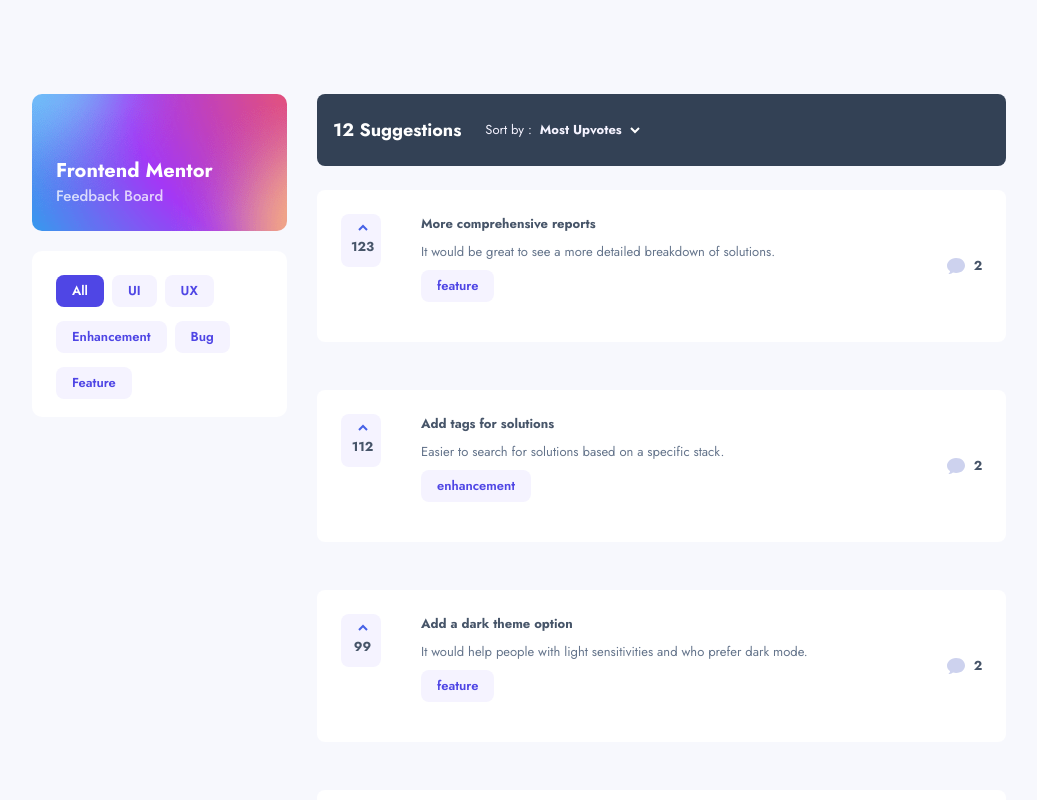
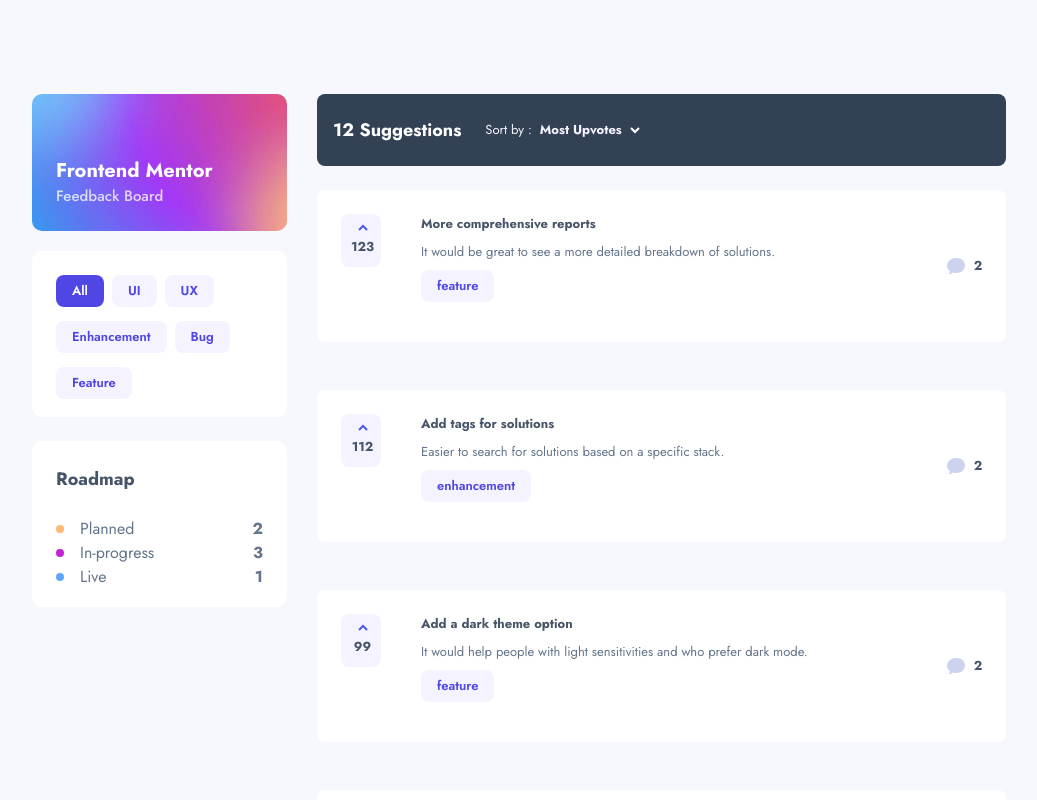
Before and after one commit to ltk55/fem-product-feedback-app, a Next.js app: page / in a window 1280 px wide. Shown: the top 800 px of the page, without its empty margins (121-1158 px from the left). Built offline with nearby package versions, Linux system fonts and the light colour scheme.

Commit message:
feat: add roadmap widget

```diff
--- a/components/Header/Header.tsx
+++ b/components/Header/Header.tsx
@@ -7,6 +7,8 @@
 import useStore from "@/lib/store";
 import iconClose from "@/public/img/shared/mobile/icon-close.svg";
 import iconHamburger from "@/public/img/shared/mobile/icon-hamburger.svg";
+
+import RoadmapWidget from "../RoadmapWidget/RoadmapWidget";
 
 export default function Header(): React.ReactNode {
   const [setIsSidebarOpen, isSidebarOpen] = useStore((state) => [
@@ -45,8 +47,9 @@
         />
       </div>
 
-      <div className="hidden md:block">
+      <div className="hidden md:flex md:gap-6 lg:flex-col">
         <CategoryFilterWidget />
+        <RoadmapWidget />
       </div>
     </header>
   );
--- /dev/null
+++ b/components/RoadmapWidget/RoadmapWidget.tsx
@@ -0,0 +1,46 @@
+import useStore from "@/lib/store";
+import { type Status } from "@/types";
+
+export default function RoadmapWidget(): JSX.Element {
+  const localData = useStore((state) => state.localData);
+
+  const statusCounts: Partial<Record<Status, number>> = {};
+
+  localData.productRequests.forEach((request) => {
+    if (request.status !== "suggestion") {
+      if (statusCounts[request.status] === undefined) {
+        statusCounts[request.status] = 1;
+      } else {
+        statusCounts[request.status] =
+          (statusCounts[request.status] as number) + 1;
+      }
+    }
+  });
+
+  return (
+    <div className="h-[178px] w-[223px] rounded-[10px] bg-white p-6 lg:h-[166px] lg:w-[255px]">
+      <h3 className="mb-6 text-lg font-bold text-slate-600">Roadmap</h3>
+      <ul>
+        {Object.entries(statusCounts).map(([status, count]) => (
+          <li key={status} className="flex items-center justify-between">
+            <div
+              className={`mr-4 h-2 w-2 rounded-full ${
+                status === "planned"
+                  ? "bg-orange-300"
+                  : status === "in-progress"
+                  ? "bg-fuchsia-600"
+                  : "bg-blue-400"
+              }`}
+            />
+            <div className="flex-1 text-base font-normal text-slate-500">
+              {status.charAt(0).toUpperCase() + status.slice(1)}
+            </div>
+            <div className="text-right text-base font-bold text-slate-500">
+              {count}
+            </div>
+          </li>
+        ))}
+      </ul>
+    </div>
+  );
+}
--- a/components/Sidebar/Sidebar.tsx
+++ b/components/Sidebar/Sidebar.tsx
@@ -3,6 +3,7 @@
 import useStore from "@/lib/store";
 
 import CategoryFilterWidget from "../CategoryFilterWidget/CategoryFilterWidget";
+import RoadmapWidget from "../RoadmapWidget/RoadmapWidget";
 
 export default function Sidebar(): React.ReactNode {
   const isSidebarOpen = useStore((state) => state.isSidebarOpen);
@@ -15,8 +16,9 @@
           : "pointer-events-none opacity-0"
       }`}
     >
-      <div className="absolute right-0 top-0 h-full w-[271px] bg-[#f7f8fd] p-6 shadow-md">
+      <div className="absolute right-0 top-0 flex h-full w-[271px] flex-col gap-6 bg-[#f7f8fd] p-6 shadow-md">
         <CategoryFilterWidget />
+        <RoadmapWidget />
       </div>
     </div>
   );
--- a/lib/store.ts
+++ b/lib/store.ts
@@ -1,14 +1,19 @@
 import { create } from "zustand";
+
+import data from "@/data/data.json";
+import { type Data } from "@/types";
 
 interface Store {
   selectedCategory: string;
   setSelectedCategory: (selectedCategory: string) => void;
   isSidebarOpen: boolean;
   setIsSidebarOpen: (isOpen: boolean) => void;
+  localData: Data;
 }
 
 const useStore = create<Store>()((set) => ({
   selectedCategory: "all",
+  localData: data,
   setSelectedCategory: (selectedCategory: string) => {
     set(() => ({ selectedCategory }));
   },
```
Also changed, not shown: types.ts (+22 -8 lines).
